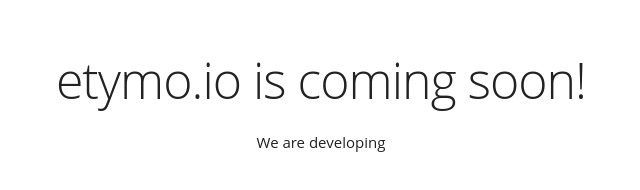
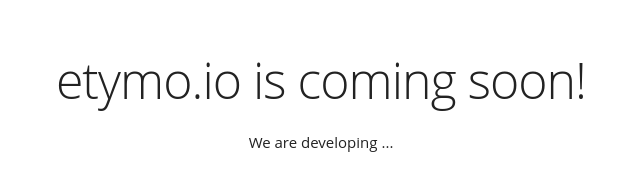
Before and after one commit to EtymoIO/holding-page, a plain HTML site: page index.html in a window 1280 px wide. Shown: the full height of the page, 319-959 px from the left. Drawn offline with Linux system fonts and the light colour scheme.

Commit message:
add some dots :)

```diff
--- a/index.html
+++ b/index.html
@@ -31,7 +31,7 @@
 <body>
   <div class="header">
     <h1>etymo.io is coming soon!</h1>
-    <p>We are developing</p>
+    <p>We are developing ...</p>
   </div>
 </body>
 </html>
```
